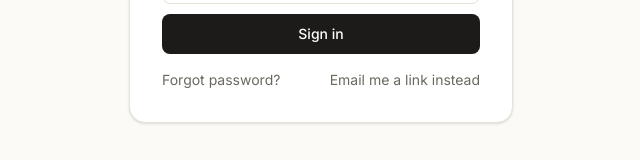
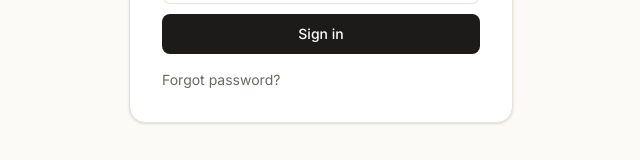
Before and after one commit to tedevH/videotutor, a Next.js app: page /login in a window 1280 px wide. Shown: the part 468-628 px from the top of the page, without its empty margins (319-959 px from the left). Built offline with nearby package versions, Linux system fonts and the light colour scheme.

Commit message:
Require a password: drop email-link sign-in
Co-Authored-By: Claude Opus 5 <noreply@anthropic.com>

```diff
--- a/src/app/login/login-form.tsx
+++ b/src/app/login/login-form.tsx
@@ -6,11 +6,11 @@ import { createClient } from "@/lib/supabase/client";
 
 const GOOGLE_ENABLED = process.env.NEXT_PUBLIC_GOOGLE_AUTH_ENABLED === "true";
 
-type Mode = "signin" | "signup" | "link" | "forgot";
+type Mode = "signin" | "signup" | "forgot";
 
 /**
- * Email + password is the default so students sign in instantly (sessions persist for months).
- * Email links remain available, and "forgot password" lets link-only accounts set a password.
+ * Every account uses email + password (sessions persist for months).
+ * "Forgot password" also lets older link-only accounts set a password.
  */
 export function LoginForm({ next, initialMode = "signin" }: { next: string; initialMode?: Mode }) {
   const router = useRouter();
@@ -67,13 +67,6 @@ export function LoginForm({ next, initialMode = "signin" }: { next: string; init
       return setNotice("Almost done: confirm your email with the link we just sent. You only do this once; after that, sign in with your password.");
     }
 
-    if (mode === "link") {
-      const { error } = await supabase.auth.signInWithOtp({ email, options: { emailRedirectTo: callbackUrl(next) } });
-      setBusy(false);
-      if (error) return setError(error.message.includes("rate") ? "Too many emails sent. Try again in a bit, or sign in with a password." : error.message);
-      return setNotice("Check your email for a sign-in link.");
-    }
-
     const { error: resetError } = await supabase.auth.resetPasswordForEmail(email, { redirectTo: callbackUrl("/reset-password") });
     setBusy(false);
     if (resetError) return setError(resetError.message);
@@ -84,7 +77,7 @@ export function LoginForm({ next, initialMode = "signin" }: { next: string; init
     await createClient().auth.signInWithOAuth({ provider: "google", options: { redirectTo: callbackUrl(next) } });
   }
 
-  const title = { signin: "Sign in", signup: "Create your account", link: "Email me a sign-in link", forgot: "Reset your password" }[mode];
+  const title = { signin: "Sign in", signup: "Create your account", forgot: "Reset your password" }[mode];
 
   return (
     <div className="mt-6">
@@ -112,7 +105,7 @@ export function LoginForm({ next, initialMode = "signin" }: { next: string; init
           ))}
         </div>
       )}
-      {(mode === "link" || mode === "forgot") && <p className="mb-3 font-semibold">{title}</p>}
+      {mode === "forgot" && <p className="mb-3 font-semibold">{title}</p>}
 
       {GOOGLE_ENABLED && (mode === "signin" || mode === "signup") && (
         <>
@@ -148,7 +141,7 @@ export function LoginForm({ next, initialMode = "signin" }: { next: string; init
           />
         )}
         <button disabled={busy} className="w-full rounded-lg bg-foreground px-4 py-2.5 text-sm font-medium text-white disabled:opacity-60">
-          {busy ? "One sec…" : { signin: "Sign in", signup: "Create account", link: "Send link", forgot: "Send reset link" }[mode]}
+          {busy ? "One sec…" : { signin: "Sign in", signup: "Create account", forgot: "Send reset link" }[mode]}
         </button>
       </form>
 
@@ -161,12 +154,7 @@ export function LoginForm({ next, initialMode = "signin" }: { next: string; init
             Forgot password?
           </button>
         )}
-        {mode !== "link" ? (
-          <button onClick={() => setMode("link")} className="text-muted hover:text-foreground">
-            Email me a link instead
-          </button>
-        ) : null}
-        {(mode === "link" || mode === "forgot") && (
+        {mode === "forgot" && (
           <button onClick={() => setMode("signin")} className="text-muted hover:text-foreground">
             ← Back to sign in
           </button>
```
